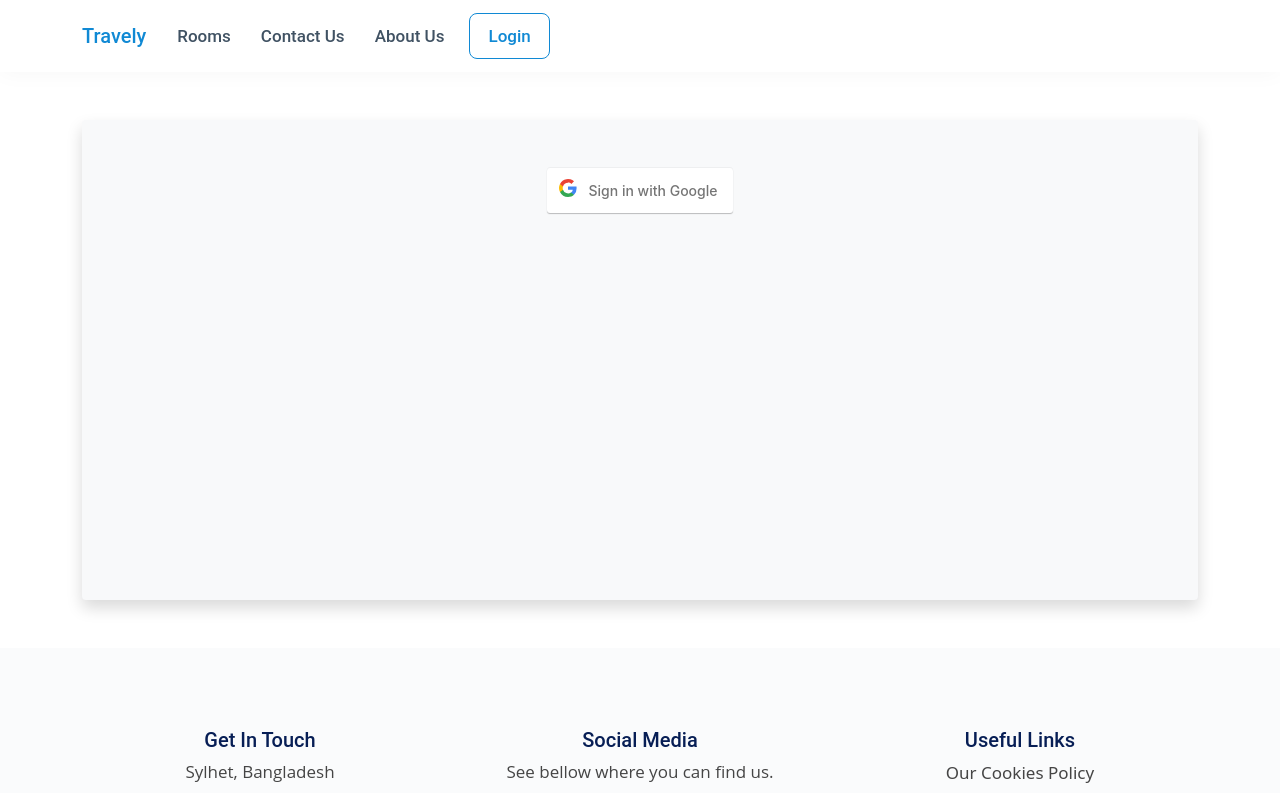
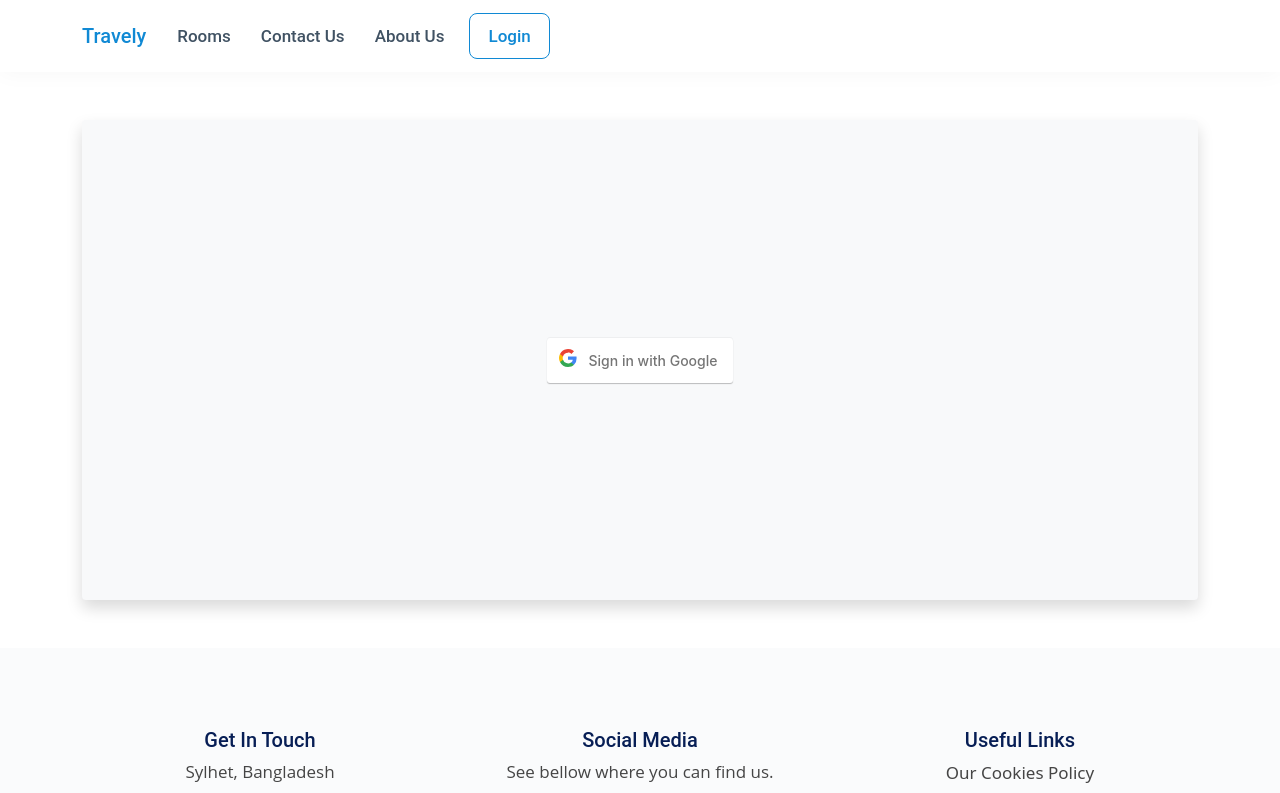
Before and after one commit to jahidorjahid/travely-client-side, a React (Create React App) app: page /login in a window 1280 px wide. Shown: the top 793 px of the page. Built offline with nearby package versions, Linux system fonts and the light colour scheme; no server answers.

Commit message:
manage my booking functionality fix

```diff
--- a/src/components/Page/Login/Login.css
+++ b/src/components/Page/Login/Login.css
@@ -1,3 +1,10 @@
+.login-wrapper {
+  min-height: 60vh;
+  display: flex;
+  justify-content: center;
+  align-items: center;
+}
+
 .login-with-google-btn {
   transition: background-color 0.3s, box-shadow 0.3s;
 
--- a/src/components/Page/Login/Login.js
+++ b/src/components/Page/Login/Login.js
@@ -19,10 +19,7 @@ const Login = () => {
   return (
     <div className="my-5 text-center">
       <div className="container">
-        <div
-          className="bg-light shadow p-5 rounded"
-          style={{ minHeight: "60vh" }}
-        >
+        <div className="bg-light shadow p-5 rounded login-wrapper">
           {user?.email ? (
             <button onClick={logOut}>Logout ({user?.email})</button>
           ) : (
--- a/src/components/Page/MyBooking/MyBooking.js
+++ b/src/components/Page/MyBooking/MyBooking.js
@@ -7,6 +7,7 @@ const MyBooking = () => {
   const { user } = useAuth();
   const [error, setError] = useState("");
   const [myBookings, setMyBookings] = useState([]);
+  const [myBookingRooms, setMyBookingRooms] = useState([]);
   const [loader, setLoader] = useState(true);
 
   // add title for this webpage
@@ -25,10 +26,25 @@ const MyBooking = () => {
         } else {
           setMyBookings(res.data);
         }
+      });
+  }, [user]);
+
+  // get my booking room data by ids
+  useEffect(() => {
+    // loader true if dependency update
+    setLoader(true);
+    axios
+      .post("http://localhost:5000/rooms/ids", {
+        ids: myBookings.map((booking) => booking.roomId),
+      })
+      .then((res) => {
+        // set my booking room state
+        setMyBookingRooms(res.data);
+        console.log(res.data);
         // close loader
         setLoader(false);
       });
-  }, [user]);
+  }, [myBookings]);
 
   return (
     <div className="text-center">
@@ -38,8 +54,8 @@ const MyBooking = () => {
         <h3 className="text-danger">{error}</h3>
       ) : (
         <ul>
-          {myBookings.map((booking) => (
-            <li key={booking._id}>{booking.customerEmail}</li>
+          {myBookingRooms.map((booking) => (
+            <li key={booking._id}>{booking.title}</li>
           ))}
         </ul>
       )}
```
